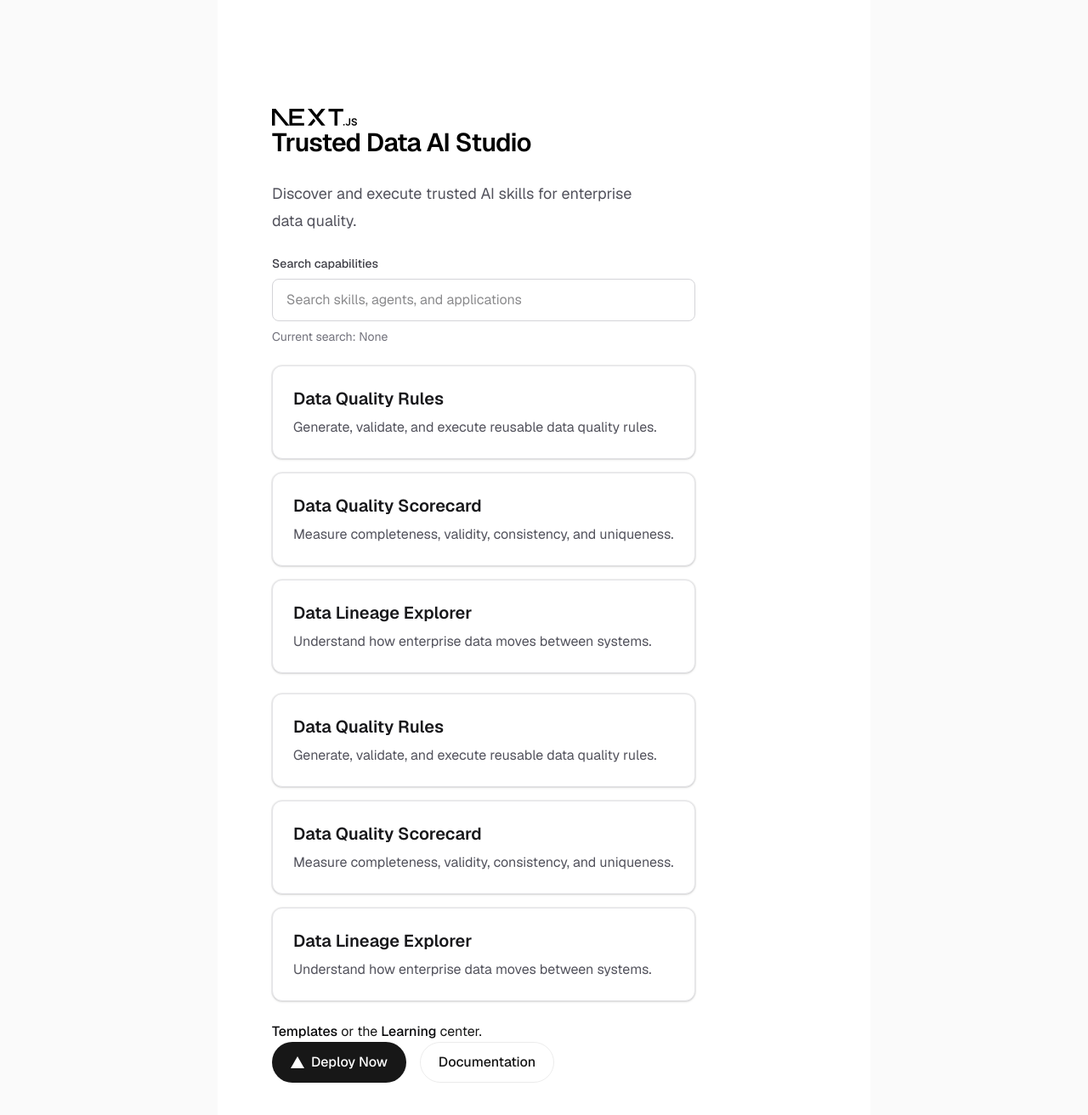
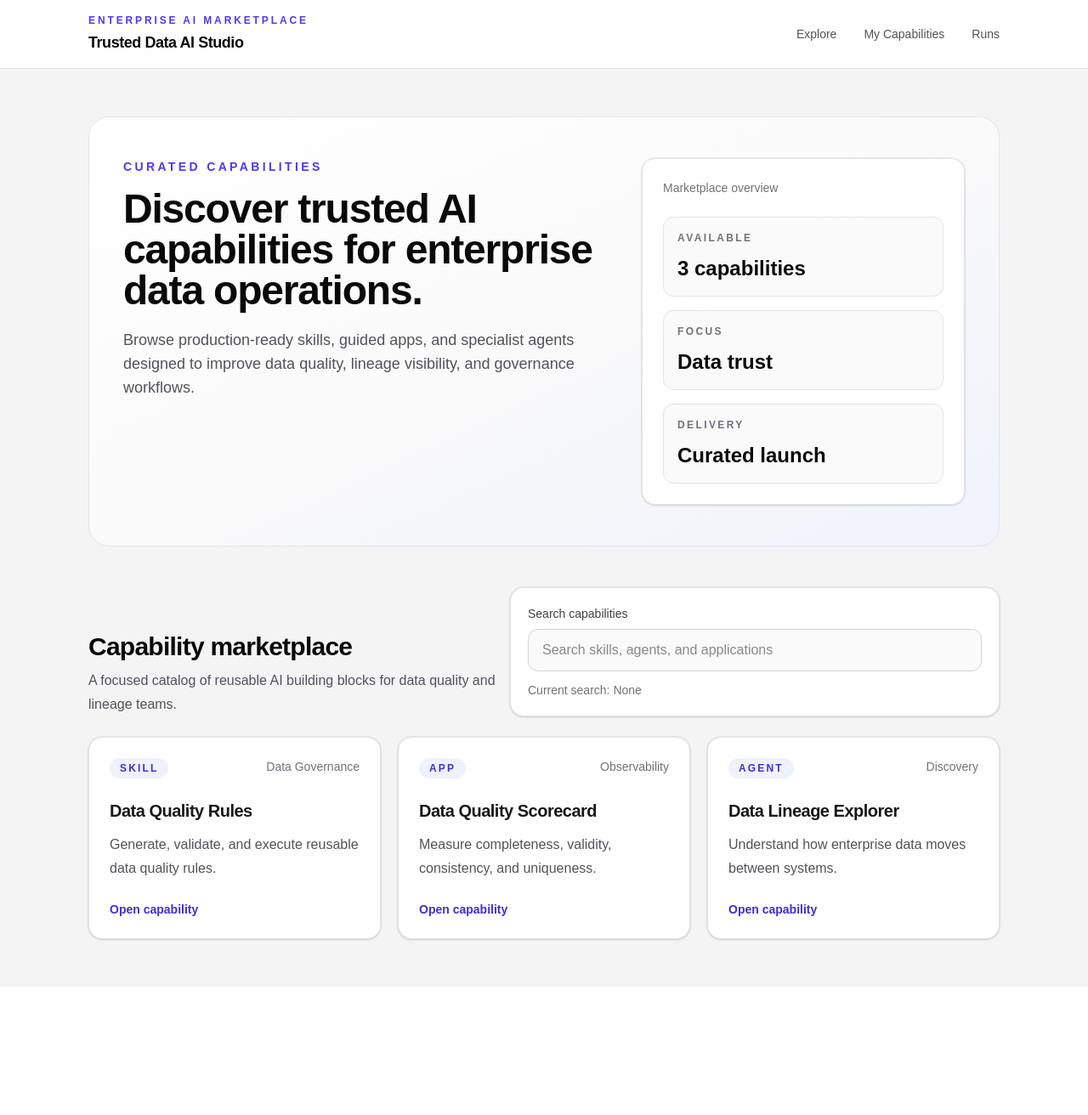
Before and after one commit to inderjitsingh98/AIStudio, a Next.js app in the folder frontend/: page / in a window 1280 px wide. Shown: the top 1312 px of the page at 85% size. After the commit the page ends 1161 px from the top, so only its background shows below. Built offline with nearby package versions, Linux system fonts and the light colour scheme.

Commit message:
Updating application metadata and UI

```diff
--- a/frontend/src/app/layout.tsx
+++ b/frontend/src/app/layout.tsx
@@ -13,8 +13,8 @@ const geistMono = Geist_Mono({
 });
 
 export const metadata: Metadata = {
-  title: "Create Next App",
-  description: "Generated by create next app",
+  title: "Trusted Data AI Studio",
+  description: "An enterprise marketplace for trusted data skills, apps, and agents.",
 };
 
 export default function RootLayout({
--- a/frontend/src/app/page.tsx
+++ b/frontend/src/app/page.tsx
@@ -1,23 +1,27 @@
-import Image from "next/image";
 import { SkillCard } from "@/components/SkillCard";
 import { SearchBar } from "@/components/SearchBar";
-
 
 const skills = [
   {
     id: "data-quality-rules",
+    type: "Skill",
+    category: "Data Governance",
     name: "Data Quality Rules",
     description:
       "Generate, validate, and execute reusable data quality rules.",
   },
   {
     id: "data-quality-scorecard",
+    type: "App",
+    category: "Observability",
     name: "Data Quality Scorecard",
     description:
       "Measure completeness, validity, consistency, and uniqueness.",
   },
   {
     id: "data-lineage-explorer",
+    type: "Agent",
+    category: "Discovery",
     name: "Data Lineage Explorer",
     description:
       "Understand how enterprise data moves between systems.",
@@ -25,85 +29,109 @@ const skills = [
 ];
 export default function Home() {
   return (
-    <div className="flex flex-col flex-1 items-center justify-center bg-zinc-50 font-sans dark:bg-black">
-      <main className="flex flex-1 w-full max-w-3xl flex-col items-center justify-between py-32 px-16 bg-white dark:bg-black sm:items-start">
-        <Image
-          className="dark:invert"
-          src="/next.svg"
-          alt="Next.js logo"
-          width={100}
-          height={20}
-          priority
-        />
-        <div className="flex flex-col items-center gap-6 text-center sm:items-start sm:text-left">
-          <h1 className="max-w-xs text-3xl font-semibold leading-10 tracking-tight text-black dark:text-zinc-50">
+    <div className="min-h-screen bg-zinc-100 text-zinc-950">
+      <header className="border-b border-zinc-200 bg-white/95 backdrop-blur">
+        <div className="mx-auto flex w-full max-w-6xl items-center justify-between px-6 py-4 sm:px-8 lg:px-10">
+          <div>
+            <p className="text-xs font-semibold uppercase tracking-[0.24em] text-indigo-600">
+              Enterprise AI Marketplace
+            </p>
+            <p className="mt-1 text-lg font-semibold tracking-tight text-zinc-950">
               Trusted Data AI Studio
+            </p>
+          </div>
+
+          <nav aria-label="Primary" className="hidden items-center gap-8 text-sm font-medium text-zinc-600 md:flex">
+            <a href="#capabilities" className="transition-colors hover:text-zinc-950">
+              Explore
+            </a>
+            <a href="#capabilities" className="transition-colors hover:text-zinc-950">
+              My Capabilities
+            </a>
+            <a href="#capabilities" className="transition-colors hover:text-zinc-950">
+              Runs
+            </a>
+          </nav>
+        </div>
+      </header>
+
+      <main className="mx-auto flex w-full max-w-6xl flex-col gap-12 px-6 py-10 sm:px-8 lg:px-10 lg:py-14">
+        <section className="overflow-hidden rounded-3xl border border-zinc-200 bg-gradient-to-br from-white via-zinc-50 to-indigo-50/70">
+          <div className="grid gap-10 px-6 py-10 sm:px-8 lg:grid-cols-[minmax(0,1.5fr)_minmax(320px,1fr)] lg:px-10 lg:py-12">
+            <div className="max-w-3xl">
+              <p className="text-sm font-semibold uppercase tracking-[0.24em] text-indigo-600">
+                Curated capabilities
+              </p>
+              <h1 className="mt-4 max-w-2xl text-4xl font-semibold tracking-tight text-zinc-950 sm:text-5xl">
+                Discover trusted AI capabilities for enterprise data operations.
               </h1>
-          <p className="max-w-md text-lg leading-8 text-zinc-600 dark:text-zinc-400">
-            Discover and execute trusted AI skills for enterprise data quality.
+              <p className="mt-5 max-w-2xl text-base leading-7 text-zinc-600 sm:text-lg">
+                Browse production-ready skills, guided apps, and specialist agents designed to improve data quality, lineage visibility, and governance workflows.
               </p>
+            </div>
+
+            <div className="rounded-2xl border border-zinc-200 bg-white/90 p-6 shadow-sm ring-1 ring-zinc-950/5">
+              <p className="text-sm font-medium text-zinc-500">
+                Marketplace overview
+              </p>
+              <dl className="mt-6 grid grid-cols-1 gap-4 sm:grid-cols-3 lg:grid-cols-1">
+                <div className="rounded-xl border border-zinc-200 bg-zinc-50 px-4 py-4">
+                  <dt className="text-xs font-semibold uppercase tracking-[0.2em] text-zinc-500">
+                    Available
+                  </dt>
+                  <dd className="mt-3 text-2xl font-semibold text-zinc-950">
+                    3 capabilities
+                  </dd>
+                </div>
+                <div className="rounded-xl border border-zinc-200 bg-zinc-50 px-4 py-4">
+                  <dt className="text-xs font-semibold uppercase tracking-[0.2em] text-zinc-500">
+                    Focus
+                  </dt>
+                  <dd className="mt-3 text-2xl font-semibold text-zinc-950">
+                    Data trust
+                  </dd>
+                </div>
+                <div className="rounded-xl border border-zinc-200 bg-zinc-50 px-4 py-4">
+                  <dt className="text-xs font-semibold uppercase tracking-[0.2em] text-zinc-500">
+                    Delivery
+                  </dt>
+                  <dd className="mt-3 text-2xl font-semibold text-zinc-950">
+                    Curated launch
+                  </dd>
+                </div>
+              </dl>
+            </div>
+          </div>
+        </section>
+
+        <section id="capabilities" className="space-y-6">
+          <div className="flex flex-col gap-4 lg:flex-row lg:items-end lg:justify-between">
+            <div className="max-w-2xl">
+              <h2 className="text-2xl font-semibold tracking-tight text-zinc-950 sm:text-3xl">
+                Capability marketplace
+              </h2>
+              <p className="mt-2 text-base leading-7 text-zinc-600">
+                A focused catalog of reusable AI building blocks for data quality and lineage teams.
+              </p>
+            </div>
+
+            <div className="w-full max-w-xl">
               <SearchBar />
+            </div>
+          </div>
 
-<div className="grid w-full gap-4">
+          <div className="grid gap-5 md:grid-cols-2 xl:grid-cols-3">
             {skills.map((skill) => (
               <SkillCard
                 key={skill.id}
+                type={skill.type}
+                category={skill.category}
                 name={skill.name}
                 description={skill.description}
               />
             ))}
           </div>
-          <div className="grid w-full gap-4">
-          {skills.map((skill) => (
-            <SkillCard
-              key={skill.id}
-              name={skill.name}
-              description={skill.description}
-            />
-          ))}
-</div>
-          <div>
-            <a
-              href="https://vercel.com/templates?framework=next.js&utm_source=create-next-app&utm_medium=appdir-template-tw&utm_campaign=create-next-app"
-              className="font-medium text-zinc-950 dark:text-zinc-50"
-            >
-              Templates
-            </a>{" "}
-            or the{" "}
-            <a
-              href="https://nextjs.org/learn?utm_source=create-next-app&utm_medium=appdir-template-tw&utm_campaign=create-next-app"
-              className="font-medium text-zinc-950 dark:text-zinc-50"
-            >
-              Learning
-            </a>{" "}
-            center.
-          </div>
-        </div>
-        <div className="flex flex-col gap-4 text-base font-medium sm:flex-row">
-          <a
-            className="flex h-12 w-full items-center justify-center gap-2 rounded-full bg-foreground px-5 text-background transition-colors hover:bg-[#383838] dark:hover:bg-[#ccc] md:w-[158px]"
-            href="https://vercel.com/new?utm_source=create-next-app&utm_medium=appdir-template-tw&utm_campaign=create-next-app"
-            target="_blank"
-            rel="noopener noreferrer"
-          >
-            <Image
-              className="dark:invert"
-              src="/vercel.svg"
-              alt="Vercel logomark"
-              width={16}
-              height={16}
-            />
-            Deploy Now
-          </a>
-          <a
-            className="flex h-12 w-full items-center justify-center rounded-full border border-solid border-black/[.08] px-5 transition-colors hover:border-transparent hover:bg-black/[.04] dark:border-white/[.145] dark:hover:bg-[#1a1a1a] md:w-[158px]"
-            href="https://nextjs.org/docs?utm_source=create-next-app&utm_medium=appdir-template-tw&utm_campaign=create-next-app"
-            target="_blank"
-            rel="noopener noreferrer"
-          >
-            Documentation
-          </a>
-        </div>
+        </section>
       </main>
     </div>
   );
--- a/frontend/src/components/SearchBar.tsx
+++ b/frontend/src/components/SearchBar.tsx
@@ -6,7 +6,7 @@ export function SearchBar() {
   const [searchText, setSearchText] = useState("");
 
   return (
-    <div className="w-full">
+    <div className="w-full rounded-2xl border border-zinc-200 bg-white p-4 shadow-sm ring-1 ring-zinc-950/5 sm:p-5">
       <label
         htmlFor="skill-search"
         className="mb-2 block text-sm font-medium text-zinc-700"
@@ -20,10 +20,10 @@ export function SearchBar() {
         value={searchText}
         onChange={(event) => setSearchText(event.target.value)}
         placeholder="Search skills, agents, and applications"
-        className="w-full rounded-lg border border-zinc-300 bg-white px-4 py-3 text-zinc-900 outline-none"
+        className="w-full rounded-xl border border-zinc-300 bg-zinc-50 px-4 py-3 text-zinc-900 outline-none ring-0 transition focus:border-indigo-500 focus:bg-white focus:ring-4 focus:ring-indigo-100"
       />
 
-      <p className="mt-2 text-sm text-zinc-500">
+      <p className="mt-3 text-sm text-zinc-500">
         Current search: {searchText || "None"}
       </p>
     </div>
--- a/frontend/src/components/SkillCard.tsx
+++ b/frontend/src/components/SkillCard.tsx
@@ -1,20 +1,37 @@
 type SkillCardProps = {
+  type: string;
+  category: string;
   name: string;
   description: string;
 };
 
 export function SkillCard({
+  type,
+  category,
   name,
   description,
 }: SkillCardProps) {
   return (
-    <article className="rounded-xl border border-zinc-200 bg-white p-5 shadow-sm ring-1 ring-zinc-950/5 sm:p-6">
-      <h2 className="text-xl font-semibold text-zinc-900">
+    <article className="flex h-full flex-col rounded-2xl border border-zinc-200 bg-white p-6 shadow-sm ring-1 ring-zinc-950/5 transition-colors sm:p-6">
+      <div className="flex items-start justify-between gap-4">
+        <span className="inline-flex rounded-full bg-indigo-50 px-3 py-1 text-xs font-semibold uppercase tracking-[0.18em] text-indigo-700">
+          {type}
+        </span>
+        <p className="text-sm font-medium text-zinc-500">
+          {category}
+        </p>
+      </div>
+
+      <h2 className="mt-6 text-xl font-semibold tracking-tight text-zinc-900">
         {name}
       </h2>
 
-      <p className="mt-2 text-zinc-600">
+      <p className="mt-3 text-sm leading-7 text-zinc-600 sm:text-base">
         {description}
+      </p>
+
+      <p className="mt-6 text-sm font-semibold text-indigo-700">
+        Open capability
       </p>
     </article>
   );
```
Lines whose indentation alone changed are shown as unchanged.
